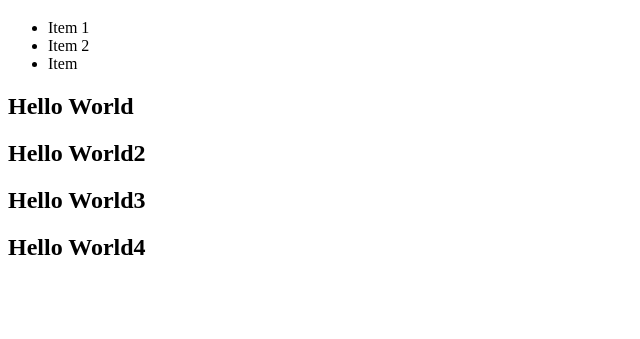
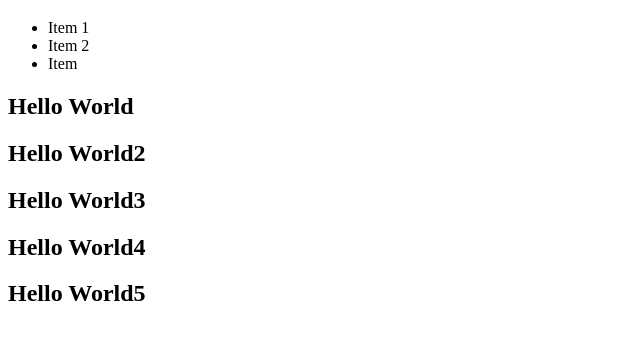
Before and after one commit to CristianIftode/learngit, a plain HTML site: page index2.html in a window 1280 px wide. Shown: the part 61-400 px from the top of the page, without its empty margins (0-640 px from the left). Drawn offline with Linux system fonts and the light colour scheme.

Commit message:
Сеть

```diff
--- a/index2.html
+++ b/index2.html
@@ -30,6 +30,10 @@
         <h2>Hello World4</h2>
     </section>
 
+    <section>
+        <h2>Hello World5</h2>
+    </section>
+
     <script src="script/index.js"></script>
 </body>
 </html>
```
